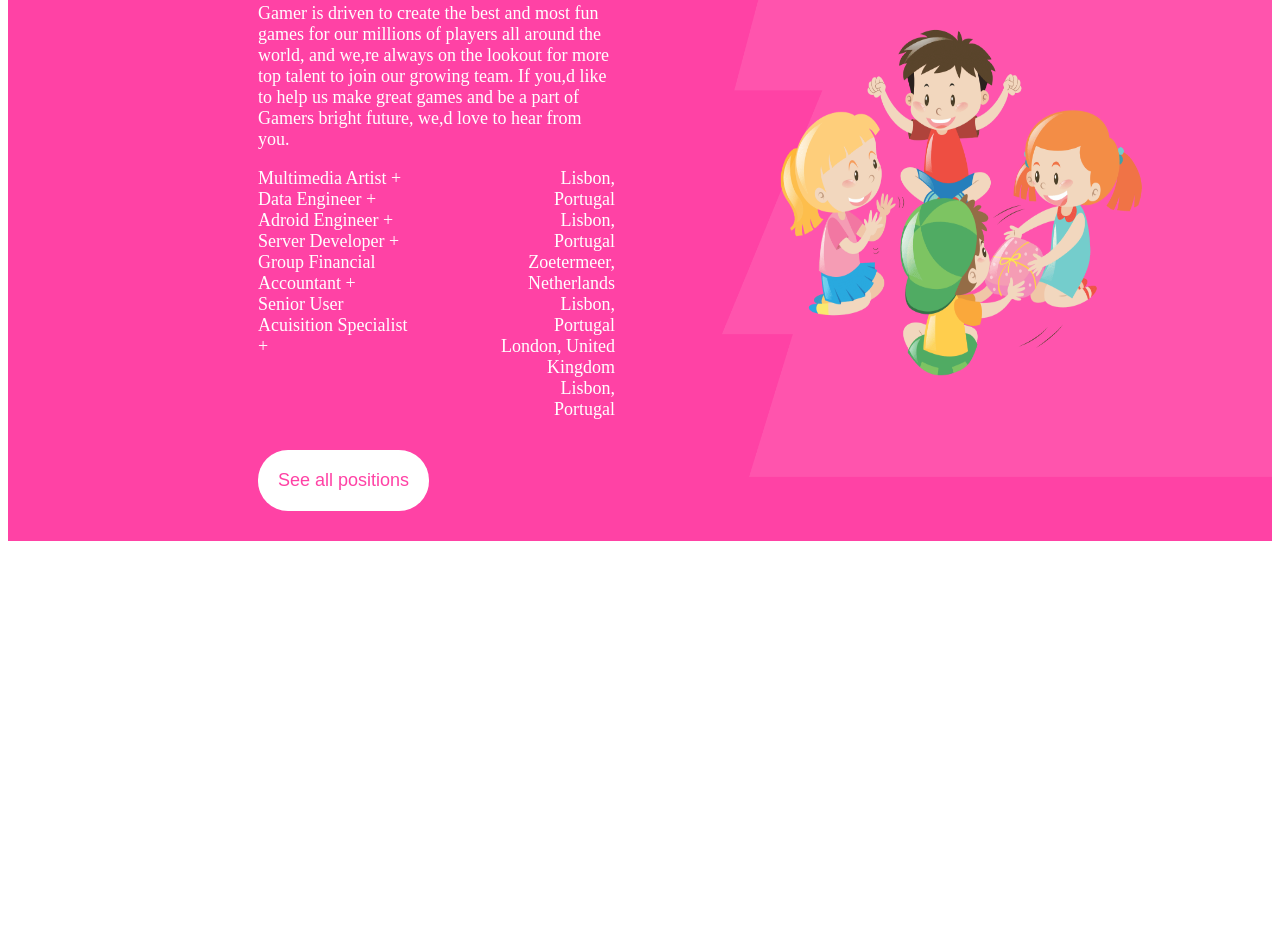
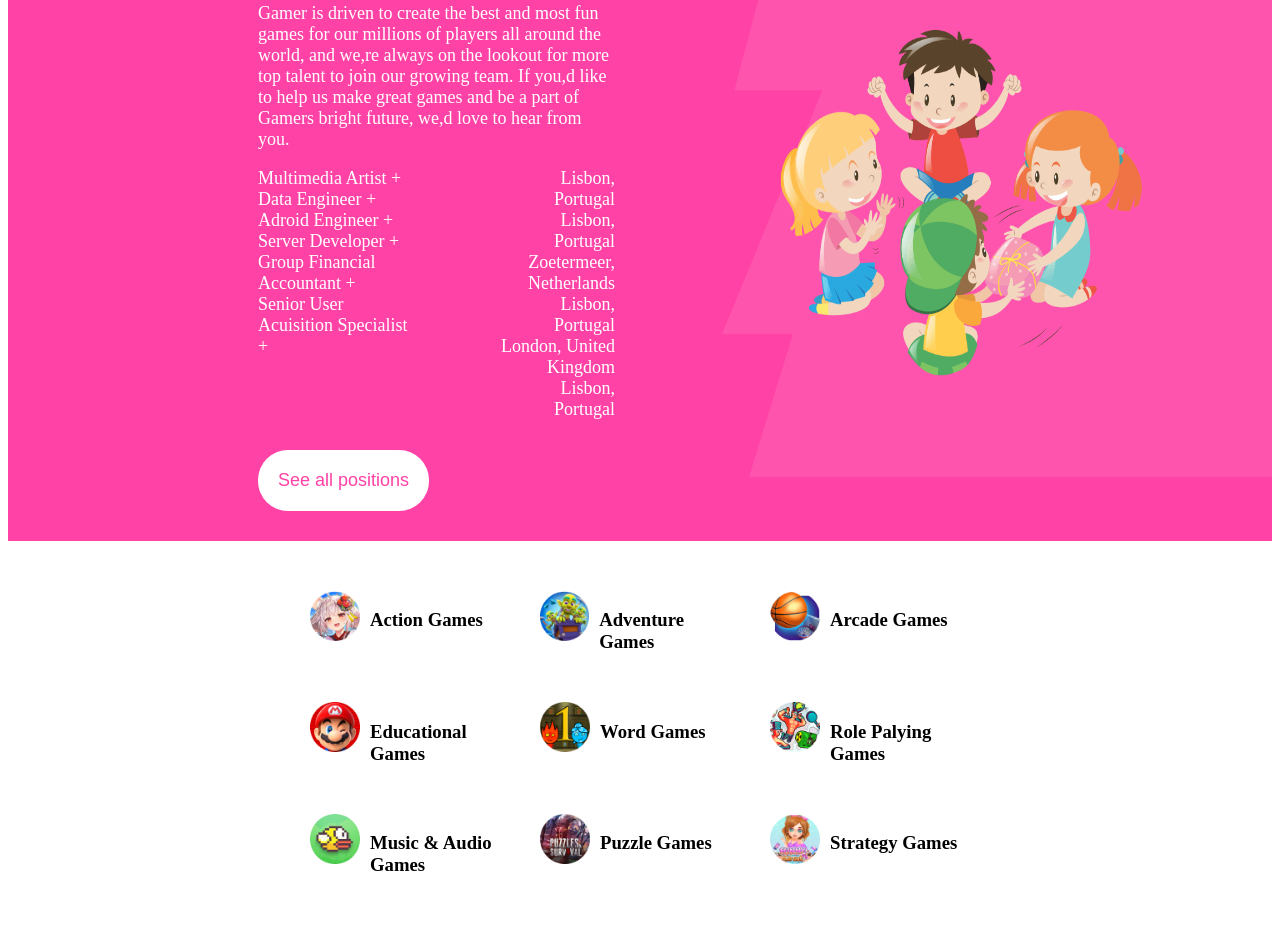
Before and after one commit to ShariarNiaj05/Gamer-Zone, a plain HTML site: page index.html in a window 1280 px wide. Shown: the part 2560-3508 px from the top of the page. Before the commit the page ends 3109 px from the top, so only its background shows below. Drawn offline with Linux system fonts and the light colour scheme.

Commit message:
icon box partially added

```diff
--- a/Styles/styles.css
+++ b/Styles/styles.css
@@ -306,3 +306,28 @@ font-size: 18px;
     width: 550px;
 }
 /* careers-container ends */
+
+/* game type starts  */
+.game-type-container{
+    /* display: grid;
+    grid-template-columns: repeat(5, 1fr); */
+    display: flex;
+    flex-wrap: wrap;
+padding: 50px 300px;
+gap: 30px;
+
+justify-content: center;
+
+}
+
+.game-type{
+    display: flex;
+    gap: 10px;
+    flex-basis: 200px;
+}
+.game-type img{
+    width: 50px;
+    height: 50px;
+}
+
+/* game type ends  */
--- a/index.html
+++ b/index.html
@@ -189,6 +189,49 @@
         </div>
       </section>
       <!-- careers section ends  -->
+
+      <!-- game type section starts here  -->
+
+      <div class="game-type-container">
+        <div class="game-type">
+          <img src="./images/Rectangle 11.png" alt="">
+          <h3>Action Games</h3>
+        </div>
+        <div class="game-type">
+          <img src="./images/Rectangle 12.png" alt="">
+          <h3>Adventure Games</h3>
+        </div>
+        <div class="game-type">
+          <img src="./images/Rectangle 13.png" alt="">
+          <h3>Arcade Games</h3>
+        </div>
+        <div class="game-type">
+          <img src="./images/Rectangle 14.png" alt="">
+          <h3>Educational Games</h3>
+        </div>
+        <div class="game-type">
+          <img src="./images/Rectangle 15.png" alt="">
+          <h3>Word Games</h3>
+        </div>
+        <div class="game-type">
+          <img src="./images/Rectangle 16.png" alt="">
+          <h3>Role Palying Games</h3>
+        </div>
+        <div class="game-type">
+          <img src="./images/Rectangle 17.png" alt="">
+          <h3>Music & Audio Games</h3>
+        </div>
+        <div class="game-type">
+          <img src="./images/Rectangle 18.png" alt="">
+          <h3>Puzzle Games</h3>
+        </div>
+        <div class="game-type">
+          <img src="./images/Rectangle 19.png" alt="">
+          <h3>Strategy Games</h3>
+        </div>
+      </div>
+
+      <!-- game type section ends here  -->
     </main>
 
     <footer></footer>
```
